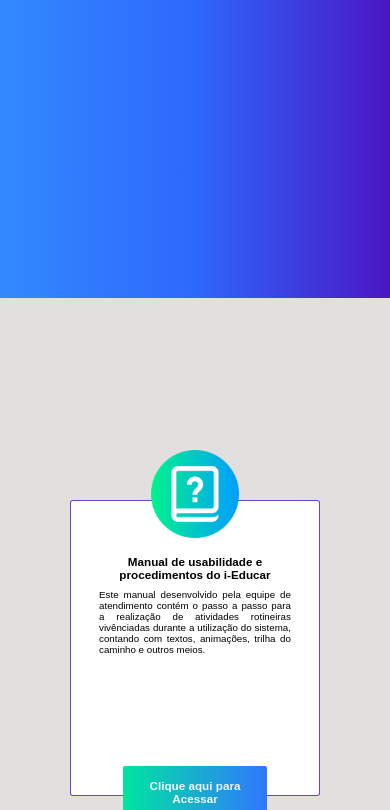
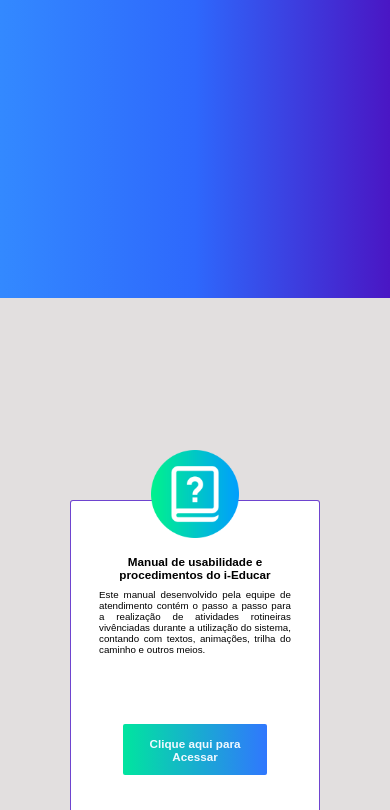
Before and after one commit to JuliandroR/PageIeducar, a website: page public/index.html in a window 390 px wide. Shown: the part 673-1483 px from the top of the page. Drawn offline with nearby package versions, Linux system fonts and the light colour scheme; a script that the page names is missing; a web font is replaced by a local one.

Commit message:
Estilização dos cards para visualização mobile

```diff
--- a/public/css/mobile.css
+++ b/public/css/mobile.css
@@ -39,7 +39,7 @@
     .card {
         width: 80%;
         margin: 4vh 10%;
-        height: 35vh;
+        height: 45vh;
     }
     .card img {
         width: 22.5vw;
@@ -54,6 +54,7 @@
     .card p {
         font-size: 2.5vw;
         width: 80%;
+        height: 15vh;
         margin: 1vh 10%;
     }
     .card button {
```
